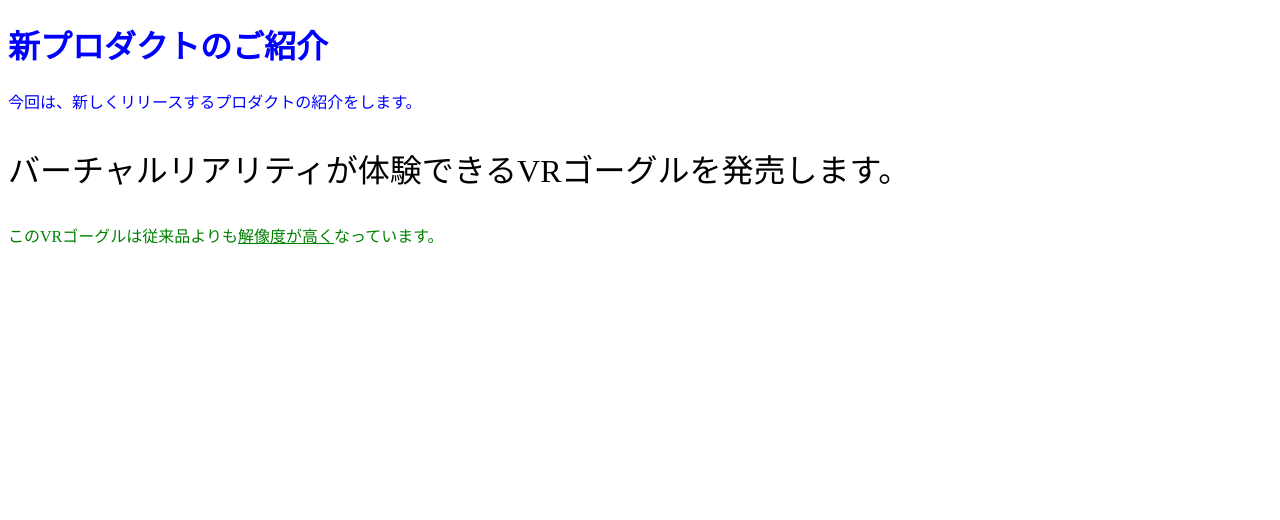
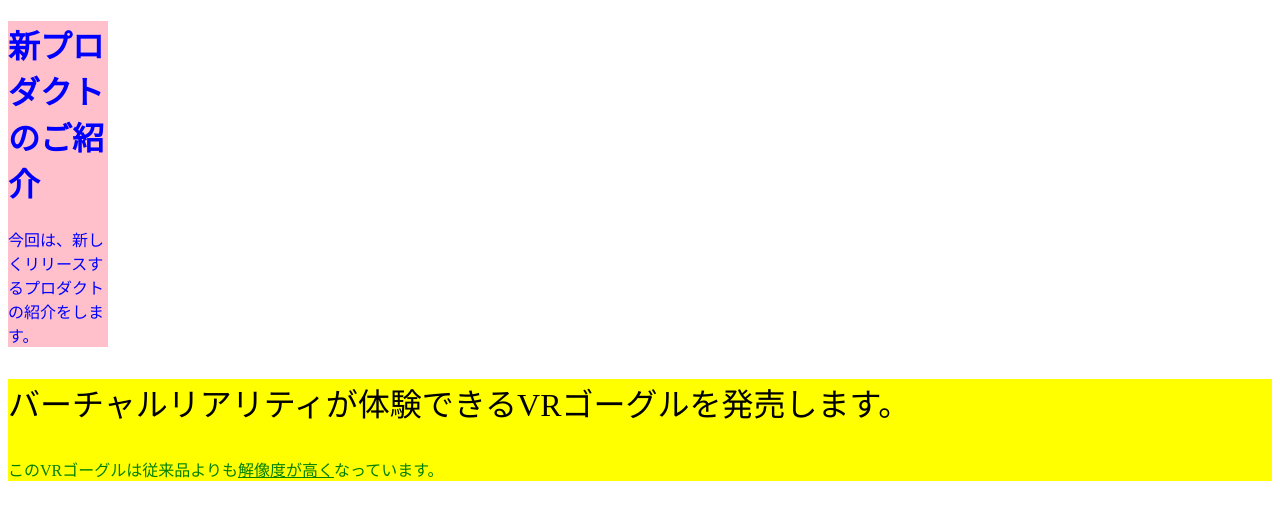
Before and after one commit to githubyosshi/webdev, a plain HTML site: page 2-css/webpage-with-style.html in a window 1280 px wide. Drawn offline with Linux system fonts and the light colour scheme.

Commit message:
div element commit

```diff
--- a/2-css/webpage-with-style.html
+++ b/2-css/webpage-with-style.html
@@ -15,6 +15,13 @@
         .underlined {
             text-decoration: underline;
         }
+        .first-section {
+            background: pink;
+            width: 100px;
+        }
+        .second-section{
+            background: yellow;
+        }
 
 /*        内部CSS*/
 /*
@@ -29,11 +36,16 @@
     </style>
 </head>
 <body>
+    <div class="first-section">
 <!--    <h1 style="color:green">新プロダクトのご紹介</h1>-->
-    <h1 class = "blue">新プロダクトのご紹介</h1>
+        <h1 class = "blue">新プロダクトのご紹介</h1>
 <!--    <p style="color:blue;font-size:100%">今回は、新しくリリースするプロダクトの紹介をします。</p>-->
-    <p class="blue">今回は、新しくリリースするプロダクトの紹介をします。</p>
-    <p class="large">バーチャルリアリティが体験できるVRゴーグルを発売します。</p>
-    <p id="green">このVRゴーグルは従来品よりも<span class="underlined">解像度が高く</span>なっています。</p>
+        <p class="blue">今回は、新しくリリースするプロダクトの紹介をします。</p>
+    </div>
+
+    <div class="second-section">
+        <p class="large">バーチャルリアリティが体験できるVRゴーグルを発売します。</p>
+        <p id="green">このVRゴーグルは従来品よりも<span class="underlined">解像度が高く</span>なっています。</p>
+    </div>
 </body>
 </html>
```
